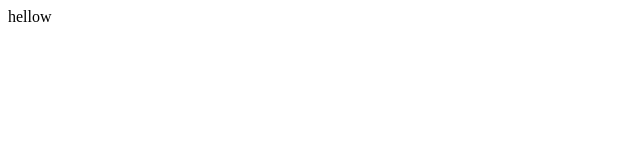
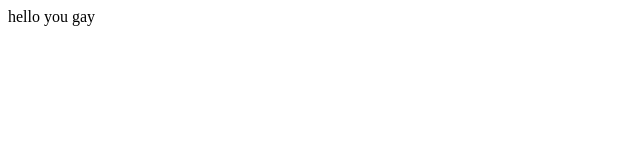
Before and after one commit to matt696/site, a plain HTML site: page index.html in a window 1280 px wide. Shown: the full height of the page, 0-640 px from the left. Drawn offline with Linux system fonts and the light colour scheme.

Commit message:
Update index.html

```diff
--- a/index.html
+++ b/index.html
@@ -5,7 +5,7 @@
 
 <body>
 
-hellow
+hello you gay
 
 </body>
 
```
